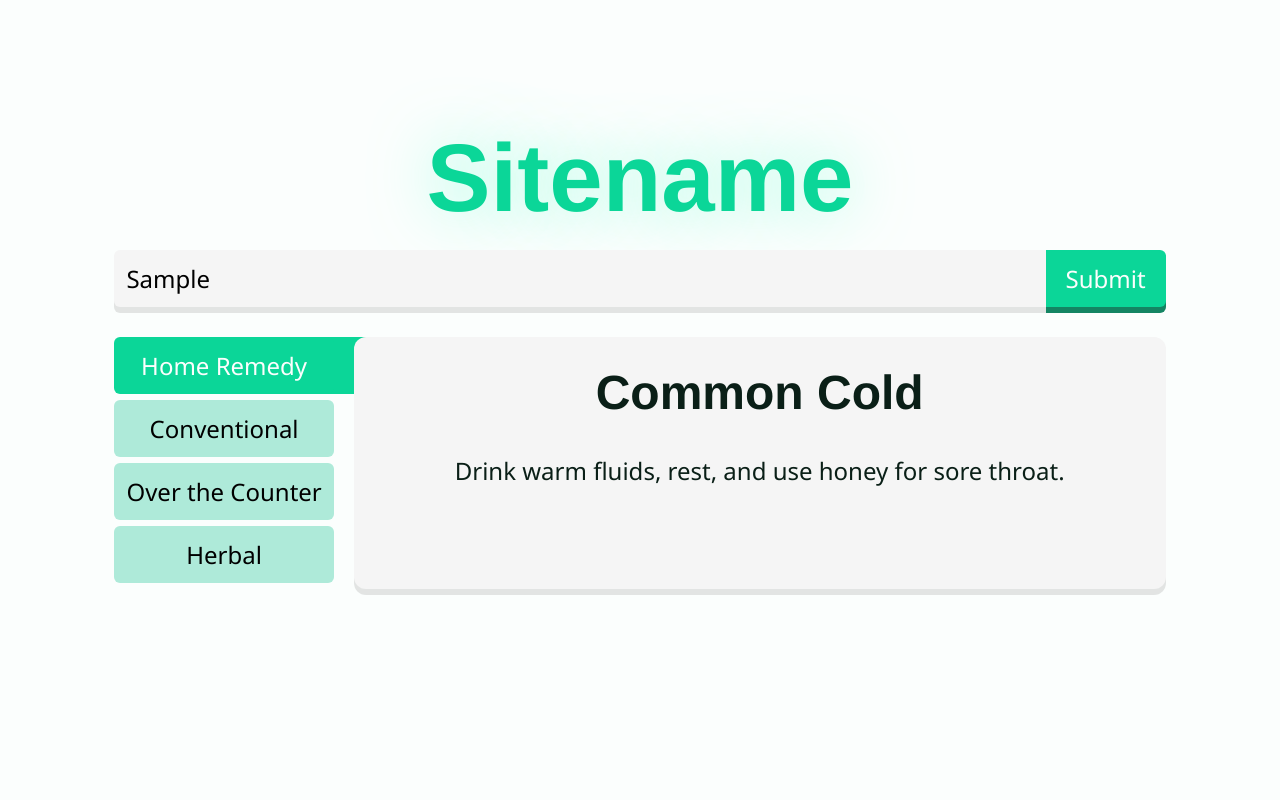
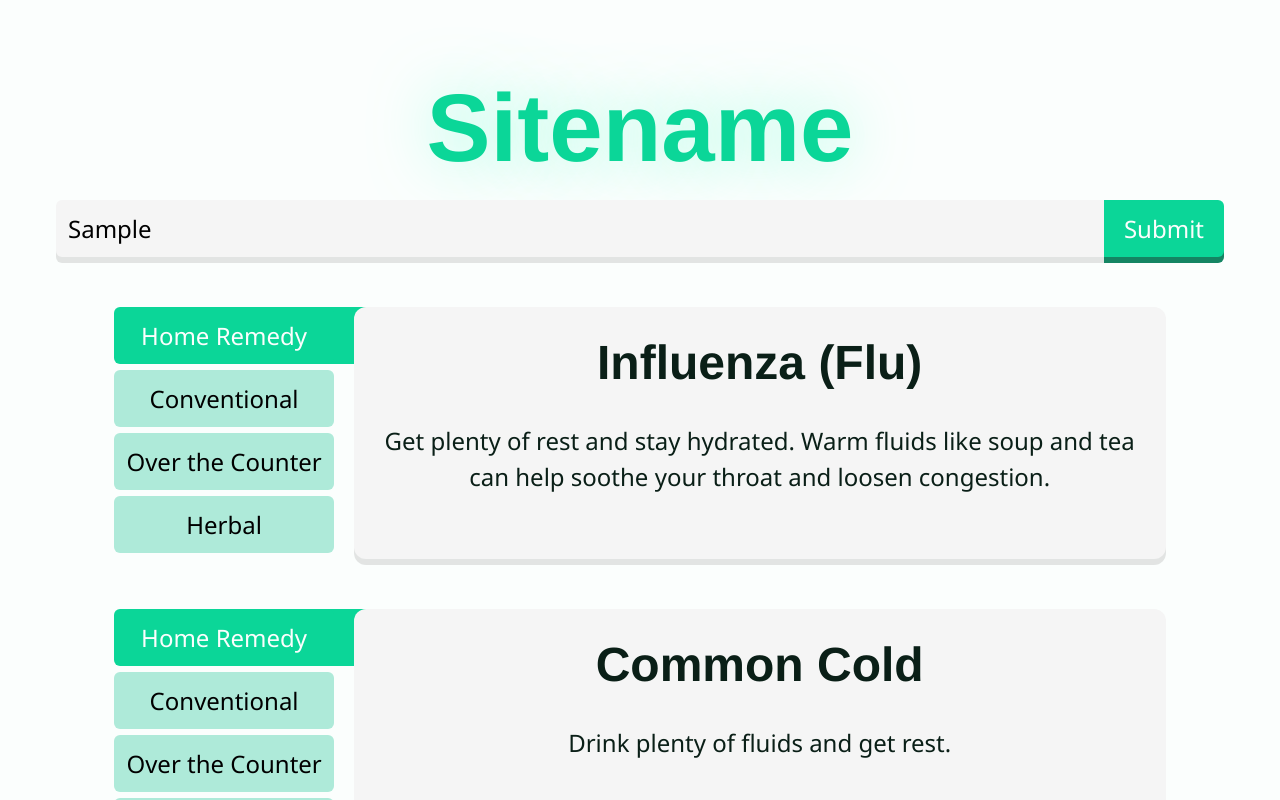
Before and after one commit to Checkmate-Chris1/hackcc-2025, a React (Vite) app in the folder frontend/: page / in a window 1280 px wide. Both pictures are taken after typing "Sample" into the empty fields and a click on the button "Submit". Shown: the top 800 px of the page. Built offline with nearby package versions, Linux system fonts and the light colour scheme.

Commit message:
Lists top 3 diseases

```diff
--- a/frontend/src/App.tsx
+++ b/frontend/src/App.tsx
@@ -1,18 +1,46 @@
 import { useEffect, useState } from 'react'
 import HomePage from "./pages/HomePage"
 import ResultsPage from './pages/ResultsPage'
+import ResultsHeader from './components/ResultsHeader.tsx';
 import './App.css'
+
+export interface Results {
+    disease: string
+    home_remedy: string
+    conventional_remedy: string
+    otc_remedy: string
+    herbal_remedy: string
+}
 
 export default function App() {
     const [page, setPage] = useState<"home" | "results">("home")
     const [search, setSearch] = useState<string>("")
 
+    const results_demo: Results = {
+        disease: "Influenza (Flu)",
+        home_remedy: "Get plenty of rest and stay hydrated. Warm fluids like soup and tea can help soothe your throat and loosen congestion.",
+        conventional_remedy: "Doctors may prescribe antiviral medications such as oseltamivir (Tamiflu) or zanamivir (Relenza) to shorten the duration and severity of the flu.",
+        otc_remedy: "Over-the-counter medicines like acetaminophen (Tylenol) or ibuprofen (Advil) can reduce fever and body aches, while cough suppressants and decongestants can ease symptoms.",
+        herbal_remedy: "Elderberry syrup, echinacea, and ginger tea are traditional herbal supports believed to strengthen immune response and ease flu symptoms."
+    };
+    const results_demo2: Results = {
+        disease: "Common Cold",
+        home_remedy: "Drink plenty of fluids and get rest.",
+        conventional_remedy: "Use decongestants or antihistamines as prescribed.",
+        otc_remedy: "Try over-the-counter cold medications like DayQuil or NyQuil.",
+        herbal_remedy: "Ginger tea and honey can help soothe sore throats."
+  };
+
     const shared = { page, setPage, search, setSearch }
 
     return (
         <>
-            { page == "home" && <HomePage {...shared} /> }
-            { page == "results" && <ResultsPage {...shared} /> }
+            {page == "home" && <HomePage {...shared} />}
+
+            {page == "results" && <ResultsHeader {...{page, setPage, search, setSearch}} />}
+            {page == "results" && <ResultsPage {...shared} results={results_demo} />}
+            {page == "results" && <ResultsPage {...shared} results={results_demo2} />}
+            {page == "results" && <ResultsPage {...shared} results={results_demo} />}
         </>
     )
 }
--- /dev/null
+++ b/frontend/src/components/ResultsHeader.tsx
@@ -0,0 +1,34 @@
+import styles from '../pages/ResultsPage.module.css'
+import type { Results } from '../App.tsx';
+
+interface Props {
+    page: string
+    setPage: ((page: ("home" | "results")) => void)
+    search: string
+    setSearch: ((search: string) => void)
+}
+
+export default function ResultsHeader({ page, setPage, search, setSearch }: Props) {
+    const handleSubmit = (e: React.FormEvent) => {
+        e.preventDefault();
+        // For demo: simply log input
+        console.log("User input:", search);
+        // Later: call backend to get predictions
+    };
+
+    return (
+        <>
+            <h1 onClick={() => setPage("home")} className="color-primary">Sitename</h1>
+            <form className={styles.searchForm} onSubmit={handleSubmit}>
+                <input
+                    type="text"
+                    placeholder="Enter your symptoms..."
+                    value={search}
+                    onChange={(e) => setSearch(e.target.value)}
+                    className={styles.searchInput}
+                />
+                <button type="submit" className={styles.submitButton}>Submit</button>
+            </form>
+        </>
+    )
+}
--- a/frontend/src/pages/ResultsPage.tsx
+++ b/frontend/src/pages/ResultsPage.tsx
@@ -1,37 +1,20 @@
 import { useState } from 'react';
 import styles from './ResultsPage.module.css';
+import type { Results } from '../App.tsx';
 
 interface Props {
     page: string
     setPage: ((page: ("home" | "results")) => void)
     search: string
     setSearch: ((search: string) => void)
+    results: Results
 }
 
-export default function ResultsPage({ page, setPage, search, setSearch }: Props) {
+export default function ResultsPage({ page, setPage, search, setSearch, results }: Props) {
     const [activeTab, setActiveTab] = useState<'home' | 'conventional' | 'otc' | 'herbal'>('home');
-
-    const handleSubmit = (e: React.FormEvent) => {
-        e.preventDefault();
-        // For demo: simply log input
-        console.log("User input:", search);
-        // Later: call backend to get predictions
-    };
 
     return (
         <div className={styles.container}>
-            <h1 onClick={() => setPage("home")} className="color-primary">Sitename</h1>
-            <form className={styles.searchForm} onSubmit={handleSubmit}>
-                <input
-                    type="text"
-                    placeholder="Enter your symptoms..."
-                    value={search}
-                    onChange={(e) => setSearch(e.target.value)}
-                    className={styles.searchInput}
-                />
-                <button type="submit" className={styles.submitButton}>Submit</button>
-            </form>
-
             <div className={styles.contentWrapper}>
                 <div className={styles.tabs}>
                     <button
@@ -61,11 +44,11 @@ export default function ResultsPage({ page, setPage, search, setSearch }: Props)
                 </div>
 
                 <div className={styles.tabContent}>
-                    <h1 className={styles.diseaseTitle}>Common Cold</h1>
-                    {activeTab === 'home' && <p>Drink warm fluids, rest, and use honey for sore throat.</p>}
-                    {activeTab === 'conventional' && <p>Use decongestants, antihistamines, or see a doctor if symptoms persist.</p>}
-                    {activeTab === 'otc' && <p>Acetaminophen or ibuprofen for fever and aches.</p>}
-                    {activeTab === 'herbal' && <p>Ginger tea, garlic, and echinacea can help reduce symptoms.</p>}
+                    <h1 className={styles.diseaseTitle}>{results.disease}</h1>
+                    {activeTab === 'home' && <p>{results.home_remedy}</p>}
+                    {activeTab === 'conventional' && <p>{results.conventional_remedy}</p>}
+                    {activeTab === 'otc' && <p>{results.otc_remedy}</p>}
+                    {activeTab === 'herbal' && <p>{results.herbal_remedy}</p>}
                 </div>
             </div>
         </div>
```
